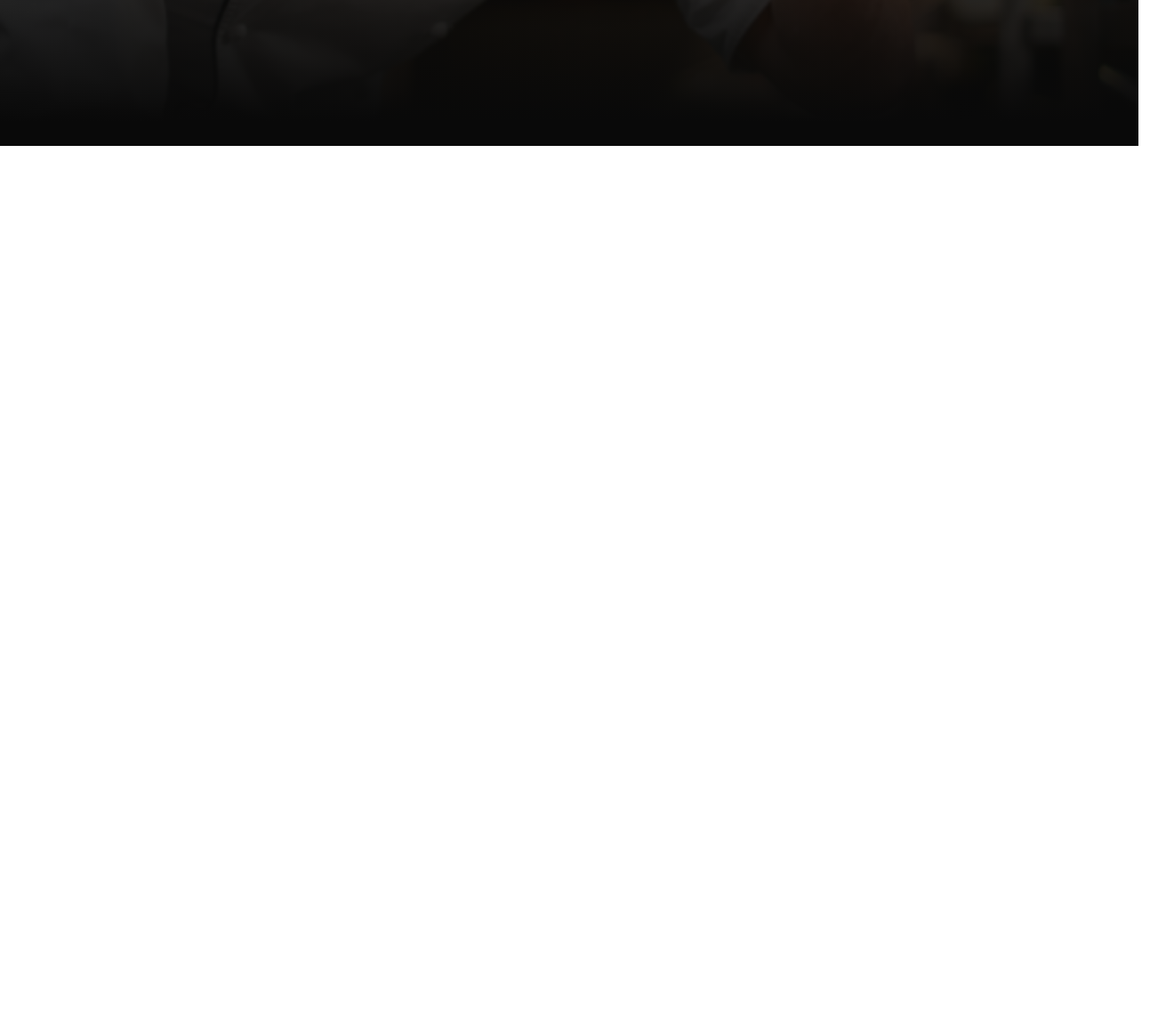
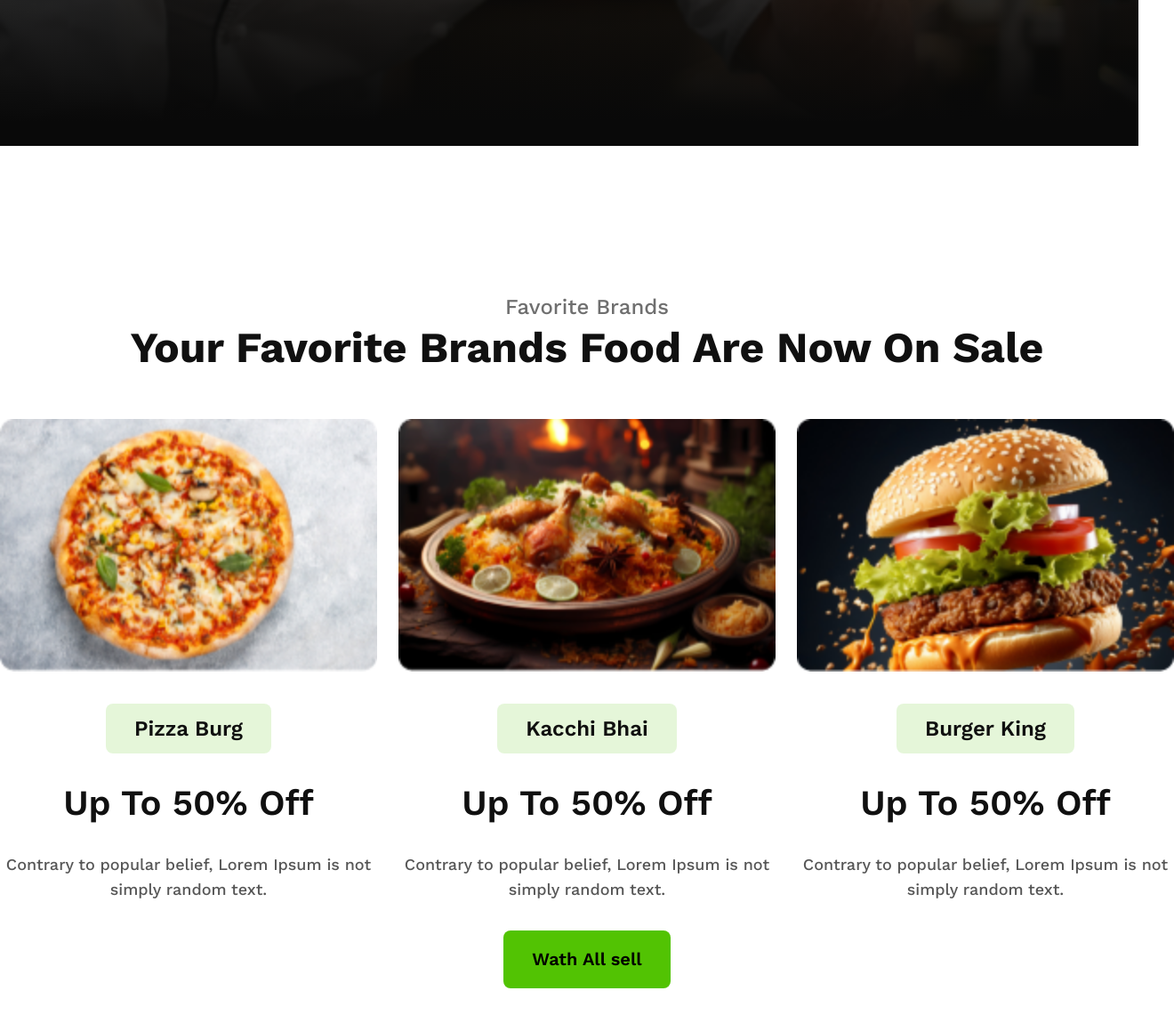
Before and after one commit to abdeyrabby404/Normal-Restaurant-Project, a plain HTML site: page index.html in a window 1280 px wide. Shown: the part 789-1939 px from the top of the page at 89% size, 1320 px wide, since content can reach past the window. Before the commit the page ends 953 px from the top, so only its background shows below. Drawn offline with nearby package versions, Linux system fonts and the light colour scheme.

Commit message:
3 shops added

```diff
--- a/index.html
+++ b/index.html
@@ -1,11 +1,13 @@
 <!DOCTYPE html>
 <html lang="en">
+
 <head>
     <meta charset="UTF-8">
     <meta name="viewport" content="width=device-width, initial-scale=1.0">
     <title>Normal food restaurant</title>
     <link rel="stylesheet" href="style/style.css">
 </head>
+
 <body>
     <header>
 
@@ -15,16 +17,68 @@
             <div class="hero-content">
                 <p class="subtitle">Savor the Flavors</p>
                 <h3 class="title">Experience Culinary Excellence Food Experience</h3>
-                <p class="desc">Contrary to popular belief, Lorem Ipsum is not simply random text. It has roots in a piece of classical Latin literature from 45 BC, making it over 2000 years old. Abdey Rabby</p>
+                <p class="desc">Contrary to popular belief, Lorem Ipsum is not simply random text. It has roots in a
+                    piece of classical Latin literature from 45 BC, making it over 2000 years old. Abdey Rabby</p>
                 <div class="btn-container">
                     <button class="p-btn">Shop The Hottest Food</button>
                 </div>
             </div>
         </section>
-
+        <section id="card-box">
+            <div class="container">
+                <div class="info">
+                    <p class="subtitle">Favorite Brands</p>
+                    <h3 class="title">Your Favorite Brands Food Are Now On Sale</h3>
+                </div>
+                <div class="ThreeCard">
+                    <div class="card-container">
+                    <div class="card">
+                        <div class="img-container">
+                            <img src="assets/pizza.png" alt="">
+                        </div>
+                        <div class="shop">
+                            <span>Pizza Burg</span>
+                        </div>
+                        <h1>Up To 50% Off</h1>
+                        <p>Contrary to popular belief, Lorem Ipsum is not simply random text.</p>
+                        <!-- <button class="p-btn">Wath All sell</button> -->
+                    </div>
+                </div>
+                <div class="card-container">
+                    <div class="card">
+                        <div class="img-container">
+                            <img src="assets/biriyani.png" alt="">
+                        </div>
+                        <div class="shop">
+                            <span>Kacchi Bhai</span>
+                        </div>
+                        <h1>Up To 50% Off</h1>
+                        <p>Contrary to popular belief, Lorem Ipsum is not simply random text.</p>
+                        <div class="card-btn">
+                            <button class="p-btn">Wath All sell</button>
+                        </div>
+                    </div>
+                </div>
+                <div class="card-container">
+                    <div class="card">
+                        <div class="img-container">
+                            <img src="assets/burger.png" alt="">
+                        </div>
+                        <div class="shop">
+                            <span>Burger King</span>
+                        </div>
+                        <h1>Up To 50% Off</h1>
+                        <p>Contrary to popular belief, Lorem Ipsum is not simply random text.</p>
+                        <!-- <button class="p-btn">Wath All sell</button> -->
+                    </div>
+                </div>
+                </div>
+            </div>
+        </section>
     </main>
     <footer>
 
     </footer>
 </body>
+
 </html>
--- a/style/style.css
+++ b/style/style.css
@@ -5,10 +5,12 @@
     margin: 0;
     padding: 0;
 }
-.btn-container{
+
+.btn-container {
     /* background-color: red; */
     margin-top: 32px;
 }
+
 .p-btn {
     border-radius: 8px;
     padding: 21px 32px 21px 32px;
@@ -73,3 +75,109 @@
     text-align: center;
     margin-top: 24px;
 }
+
+.food-item-container {
+    height: 953px;
+    display: flex;
+    justify-content: center;
+    align-items: center;
+}
+
+.food-item {
+    width: 1320px;
+    display: flex;
+    flex-direction: column;
+    justify-content: center;
+    align-items: center;
+}
+
+#card-box {
+    width: 1320px;
+    margin: 167px auto;
+}
+
+#card-box .subtitle {
+    opacity: 0.6;
+    color: rgb(16, 16, 16);
+    font-family: Work Sans;
+    font-size: 24px;
+    font-weight: 500;
+    line-height: 28px;
+    letter-spacing: 0%;
+    text-align: center;
+}
+
+#card-box .title {
+    color: rgb(16, 16, 16);
+    font-family: Work Sans;
+    font-size: 48px;
+    font-weight: 700;
+    line-height: 64px;
+    letter-spacing: 0%;
+    text-align: center;
+}
+
+.card-container {
+    margin-top: 48px;
+}
+
+.card {
+    max-width: 424px;
+    /* background-color: rebeccapurple; */
+    display: flex;
+    flex-direction: column;
+    gap: 32px;
+    justify-content: center;
+    align-items: center;
+}
+
+.card .img-container {
+    width: 424px;
+}
+
+.card img {
+    width: 100%;
+}
+
+.shop {
+    padding: 14px 32px 14px 32px;
+    border-radius: 8px;
+    background: rgba(82, 195, 3, 0.15);
+    color: rgb(16, 16, 16);
+    font-family: Work Sans;
+    font-size: 24px;
+    font-weight: 600;
+    line-height: 28px;
+    letter-spacing: 0%;
+    text-align: center;
+}
+
+.card h1 {
+    color: rgb(16, 16, 16);
+    font-family: Work Sans;
+    font-size: 40px;
+    font-weight: 600;
+    line-height: 47px;
+    letter-spacing: 0%;
+    text-align: center;
+}
+
+.card p {
+    color: rgb(16, 16, 16);
+    font-family: Work Sans;
+    font-size: 18px;
+    font-weight: 500;
+    line-height: 28px;
+    letter-spacing: 0%;
+    text-align: center;
+    opacity: 0.7;
+}
+
+.ThreeCard {
+    display: flex;
+    gap: 24px;
+}
+
+.card-bt {
+    margin-top: 64px;
+}
```
